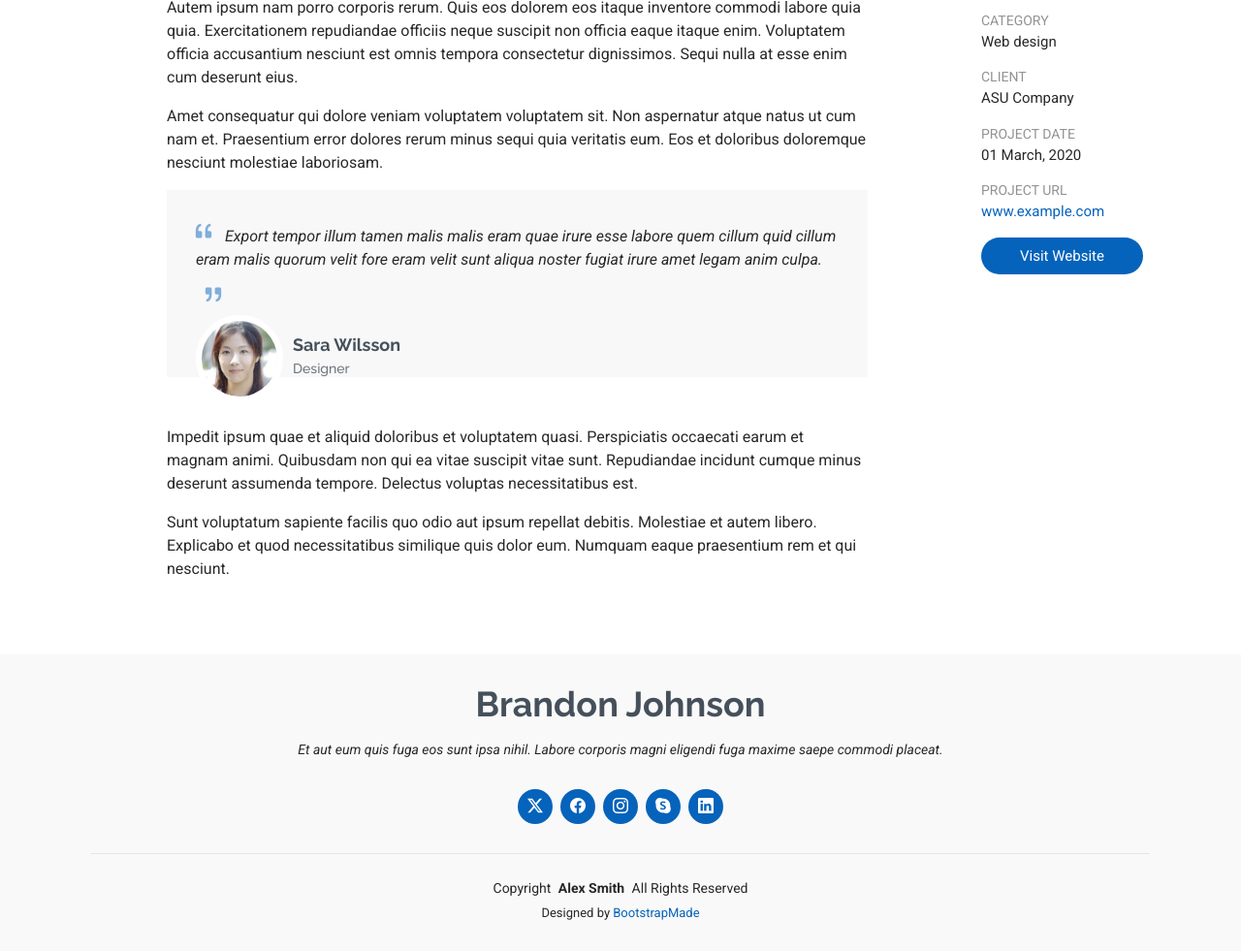
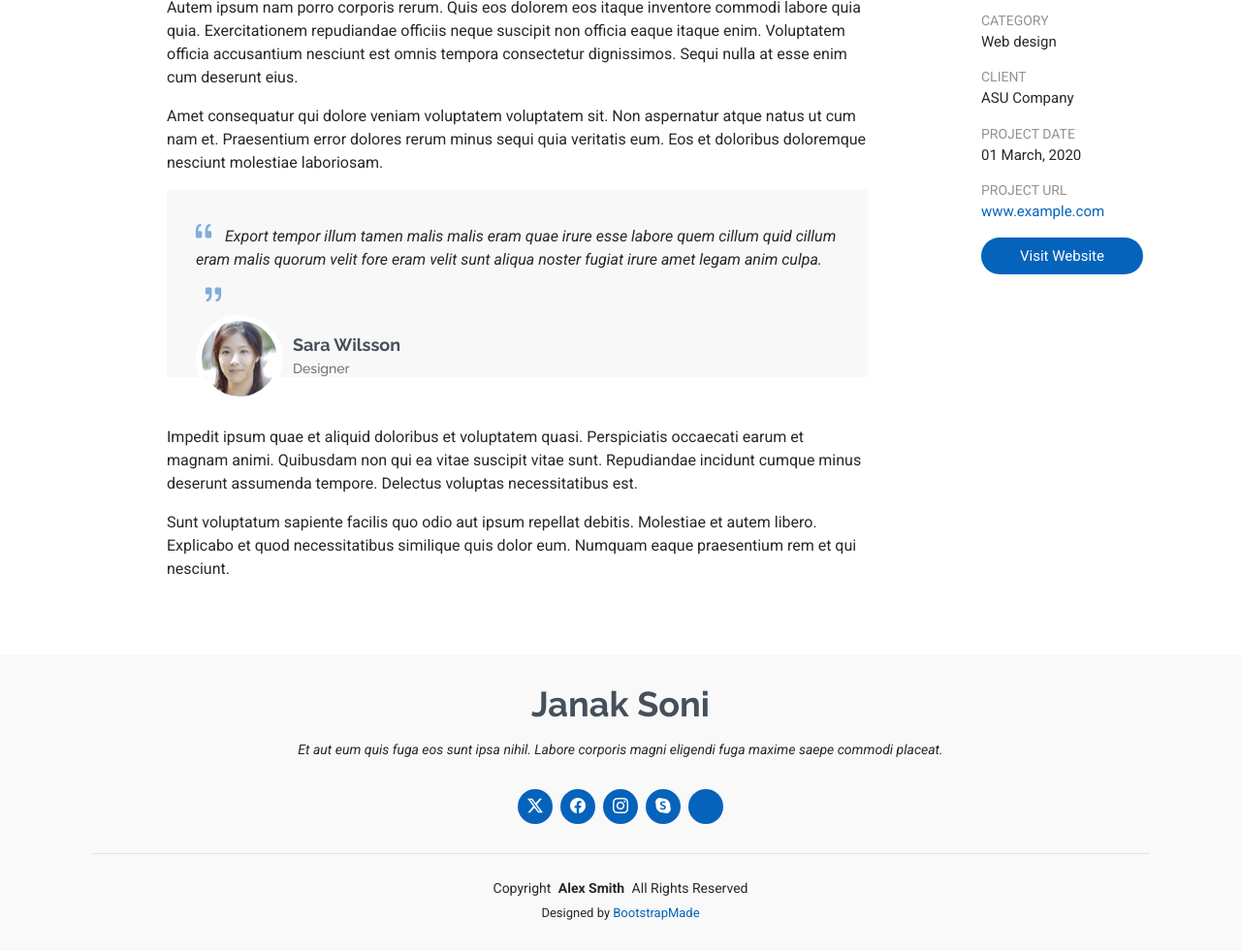
Before and after one commit to Janaksoni2118/Janak_Portfolio, a plain HTML site: page portfolio-details.html in a window 1280 px wide. Shown: the part 1134-2115 px from the top of the page at 97% size. Drawn offline with Linux system fonts and the light colour scheme.

Commit message:
Update portfolio-details.html

```diff
--- a/portfolio-details.html
+++ b/portfolio-details.html
@@ -178,15 +178,14 @@
 
   <footer id="footer" class="footer position-relative light-background">
     <div class="container">
-      <h3 class="sitename">Brandon Johnson</h3>
+      <h3 class="sitename">Janak Soni</h3>
       <p>Et aut eum quis fuga eos sunt ipsa nihil. Labore corporis magni eligendi fuga maxime saepe commodi placeat.</p>
       <div class="social-links d-flex justify-content-center">
         <a href=""><i class="bi bi-twitter-x"></i></a>
         <a href=""><i class="bi bi-facebook"></i></a>
         <a href=""><i class="bi bi-instagram"></i></a>
         <a href=""><i class="bi bi-skype"></i></a>
-        <a href=""><i class="bi bi-linkedin"></i></a>
-      </div>
+        <a href=""><i class="www.linkedin.com/in/Janak-Soni2008"></i></a></div>
       <div class="container">
         <div class="copyright">
           <span>Copyright</span> <strong class="px-1 sitename">Alex Smith</strong> <span>All Rights Reserved</span>
```
